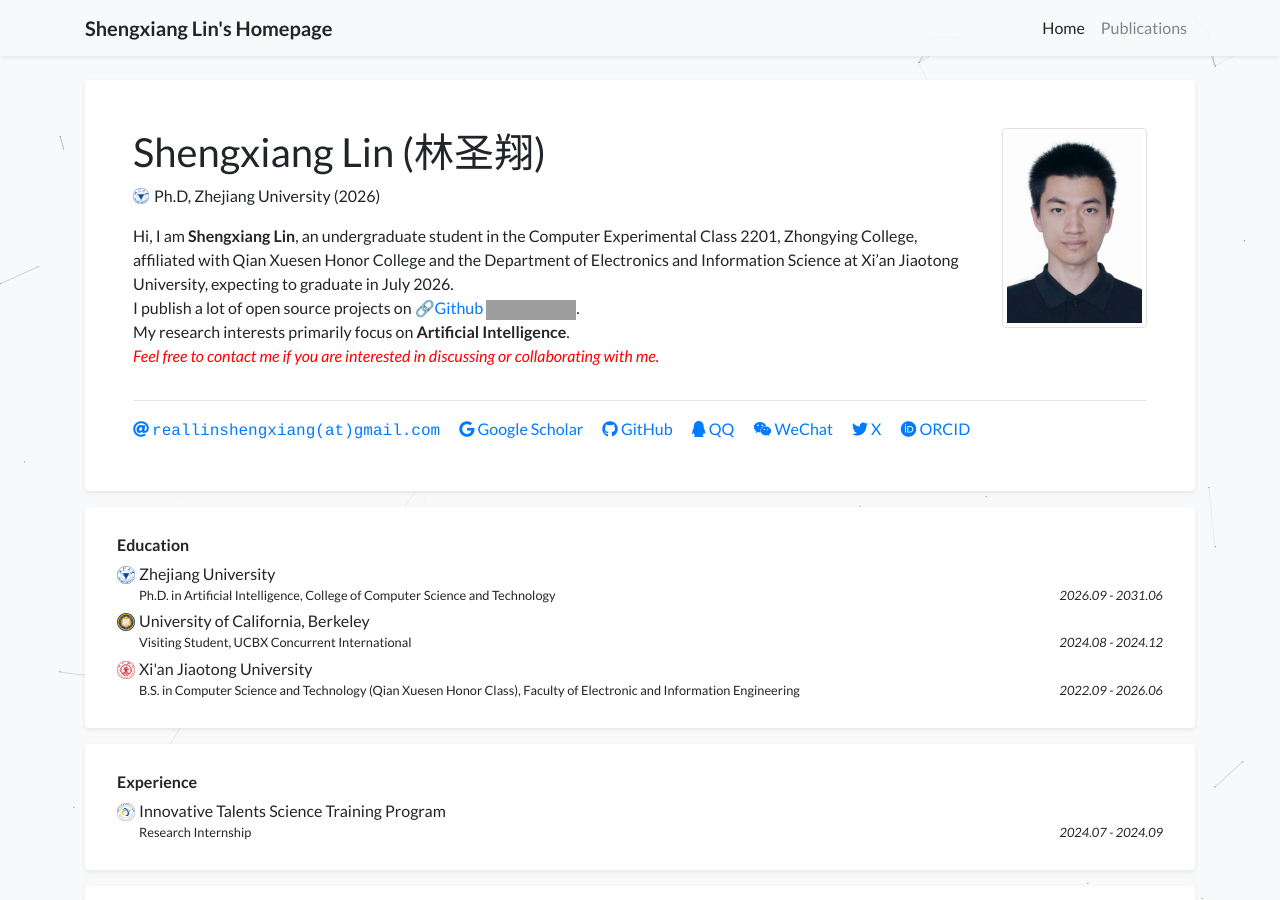
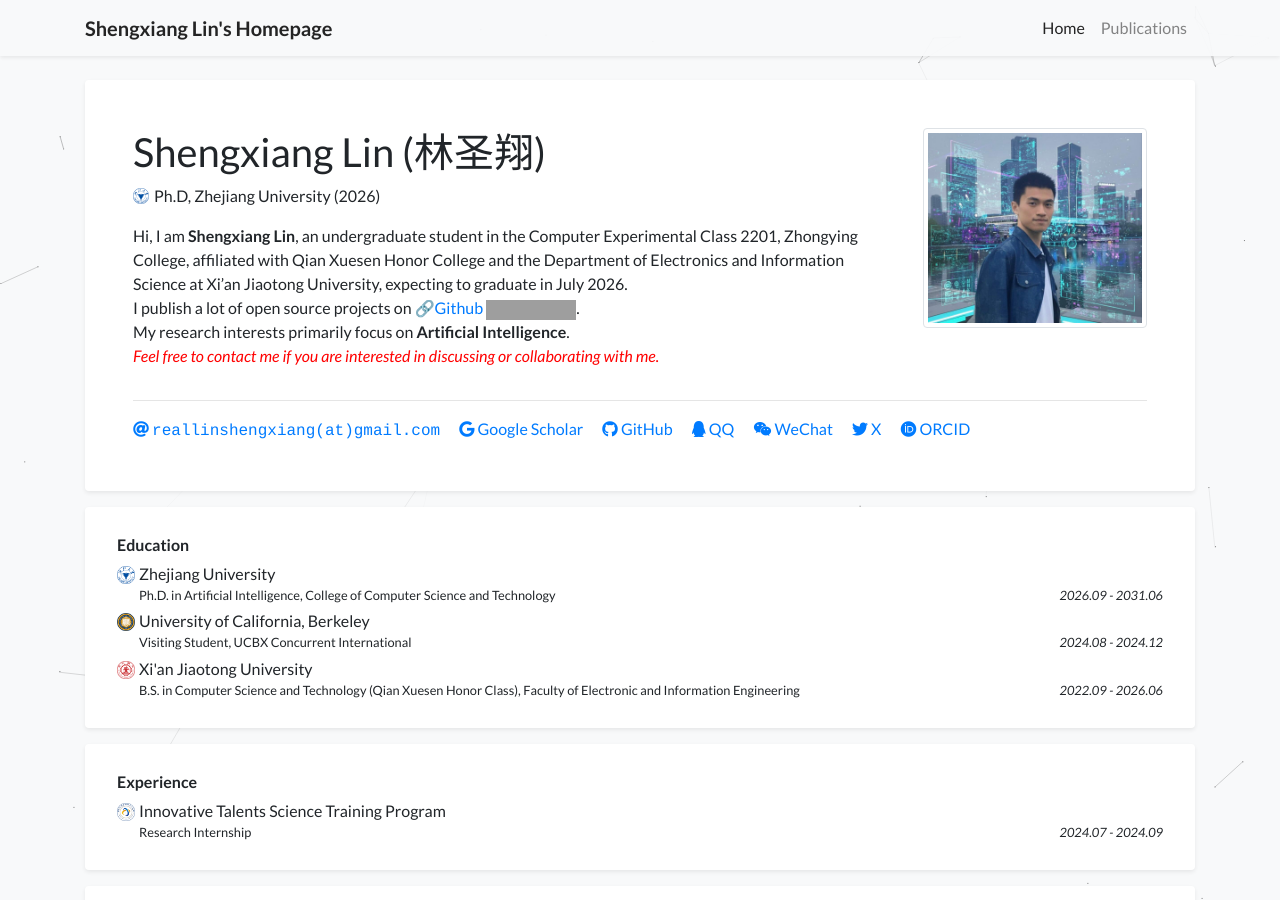
Before and after one commit to Lin-Shengxiang/Lin-Shengxiang.github.io, a Jekyll site: the page built from index.html, in a window 1280 px wide and 900 px high. Built offline with Jekyll 4.4.1, drawn with Linux system fonts in a browser that asks for light colours; a style sheet for code colours, icons or effects is not loaded; grey boxes are pictures that could not be loaded.

Commit message:
Update profile.yml

```diff
--- a/_data/profile.yml
+++ b/_data/profile.yml
@@ -27,7 +27,7 @@ short_bio: >-
 #  I shared some of the datasets and model weights used by the project at <a href="https://huggingface.co/wangrongsheng">🔗HuggingFace</a>. I likewise like to post some small-parameter LM at <a href="https://ollama.com/wangrongsheng">🔗Ollama</a> to help people use it locally.
 
 show_portrait: true
-portrait_url: assets/images/photos/profile_lsx.jpg
+portrait_url: assets/images/photos/profile_lsx2.jpg
 portrait_caption: >-
   我是西安交通大学的林圣翔，欢迎访问我的主页~
 
```
